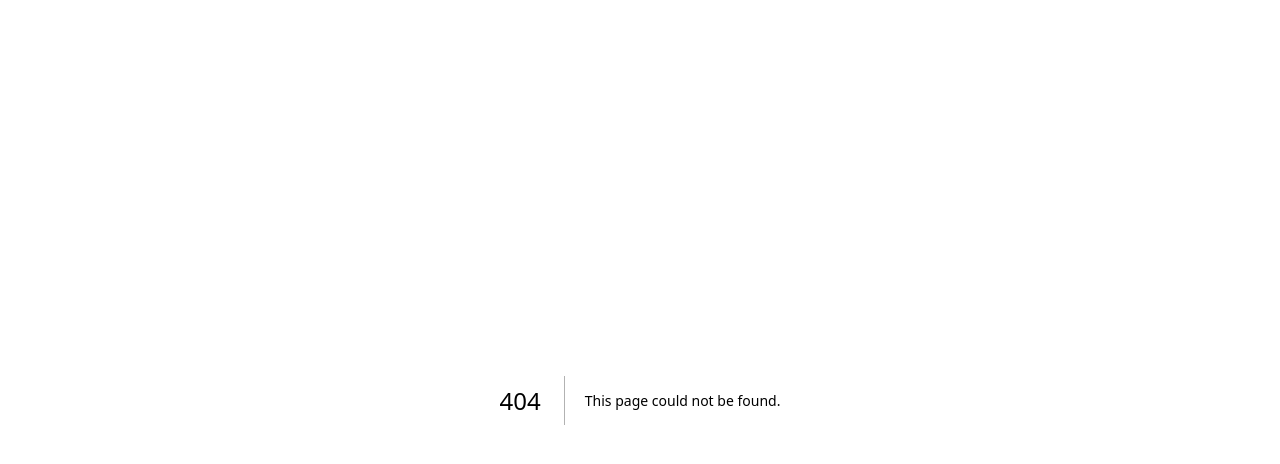
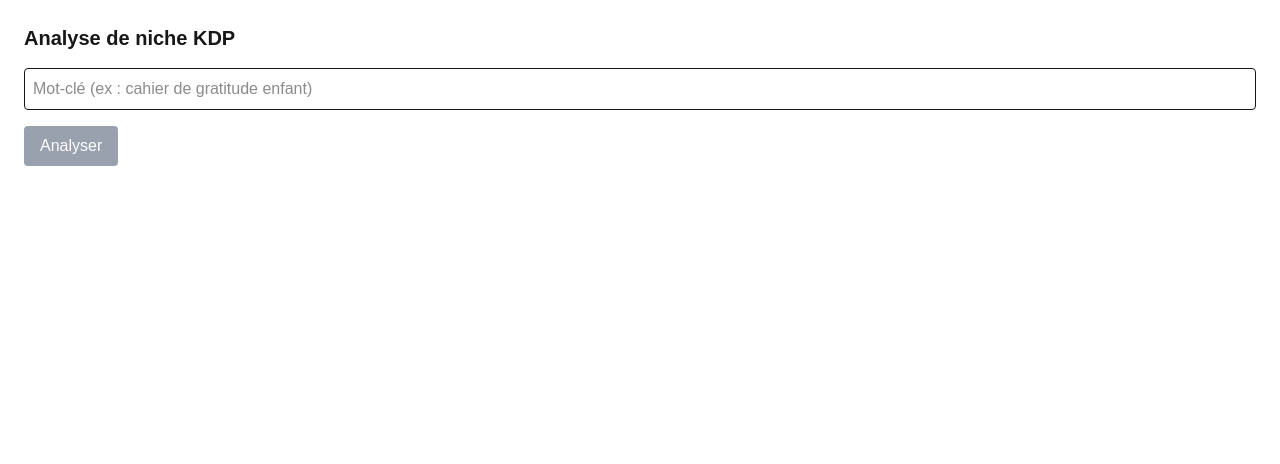
Before and after one commit to elo-lvrz/nextjs-boilerplate, a Next.js app: page /analyze in a window 1280 px wide. Before the commit this address had no page. Shown: the top 464 px of the page. Built offline with nearby package versions, Linux system fonts and the light colour scheme.

Commit message:
Create page.tsx

```diff
--- /dev/null
+++ b/src/app/analyze/page.tsx
@@ -0,0 +1,73 @@
+"use client";
+
+import { useState } from "react";
+
+export default function AnalyzePage() {
+  const [keyword, setKeyword] = useState("");
+  const [loading, setLoading] = useState(false);
+  const [result, setResult] = useState<any>(null);
+  const [error, setError] = useState("");
+
+  async function handleAnalyze() {
+    setLoading(true);
+    setError("");
+    setResult(null);
+
+    try {
+      const res = await fetch("/api/analyze", {
+        method: "POST",
+        headers: { "Content-Type": "application/json" },
+        body: JSON.stringify({ keyword }),
+      });
+
+      const data = await res.json();
+
+      if (data.error) {
+        setError(data.error);
+      } else {
+        setResult(data);
+      }
+    } catch (err: any) {
+      setError("Erreur lors de l'analyse.");
+    }
+
+    setLoading(false);
+  }
+
+  return (
+    <div className="p-6">
+      <h1 className="text-xl font-semibold mb-4">Analyse de niche KDP</h1>
+
+      <div className="mb-4">
+        <input
+          type="text"
+          value={keyword}
+          onChange={(e) => setKeyword(e.target.value)}
+          placeholder="Mot-clé (ex : cahier de gratitude enfant)"
+          className="border p-2 w-full rounded"
+        />
+      </div>
+
+      <button
+        onClick={handleAnalyze}
+        disabled={loading || !keyword}
+        className="bg-blue-600 text-white px-4 py-2 rounded hover:bg-blue-700 disabled:bg-gray-400"
+      >
+        {loading ? "Analyse en cours..." : "Analyser"}
+      </button>
+
+      {error && (
+        <p className="text-red-500 mt-4">{error}</p>
+      )}
+
+      {result && (
+        <div className="mt-6 p-4 border rounded bg-gray-50">
+          <h2 className="text-lg font-semibold mb-2">Résultat :</h2>
+          <p><strong>Score concurrence :</strong> {result.competition_score}</p>
+          <p><strong>Score opportunité :</strong> {result.opportunity_score}</p>
+          <p><strong>Verdict :</strong> {result.verdict}</p>
+        </div>
+      )}
+    </div>
+  );
+}
```
